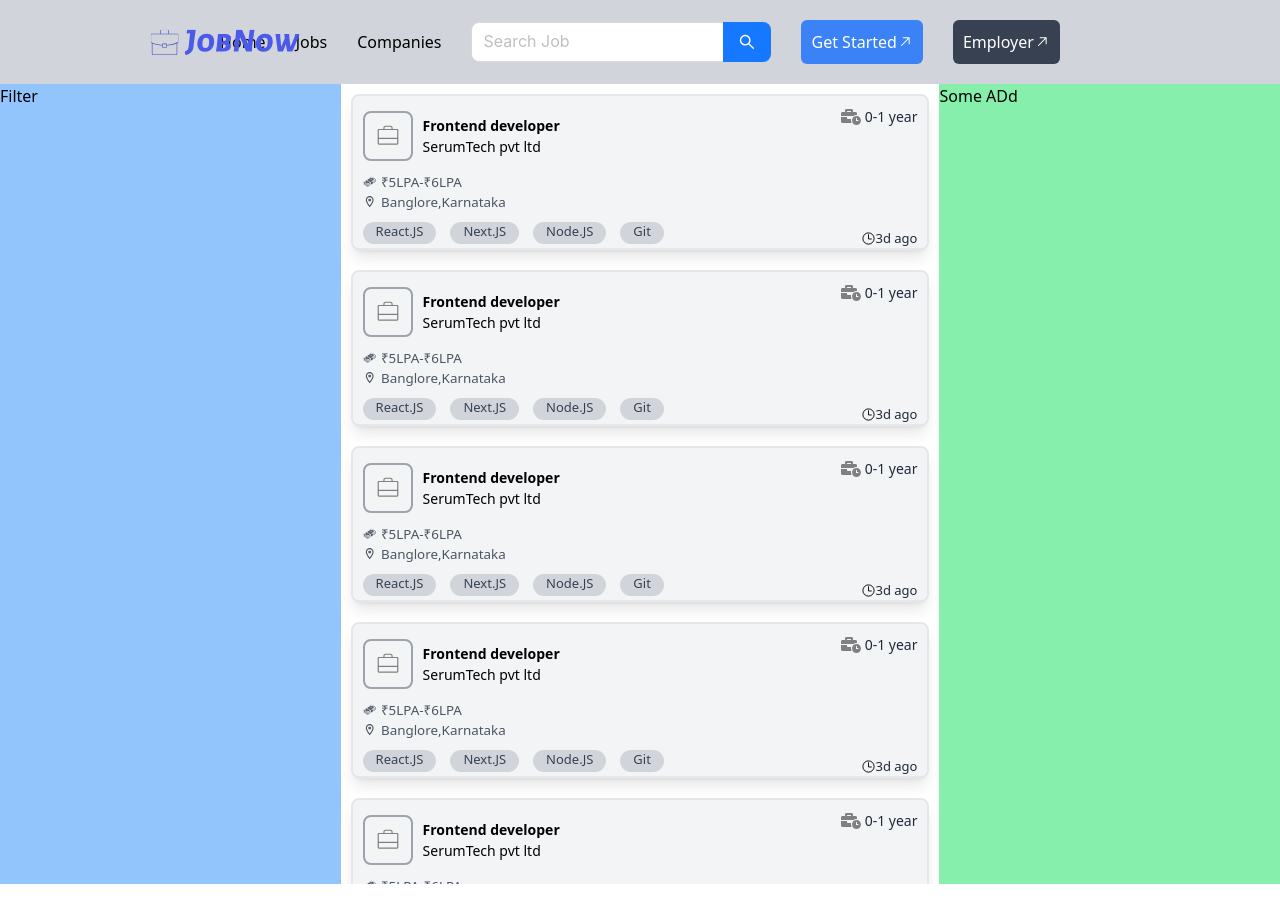
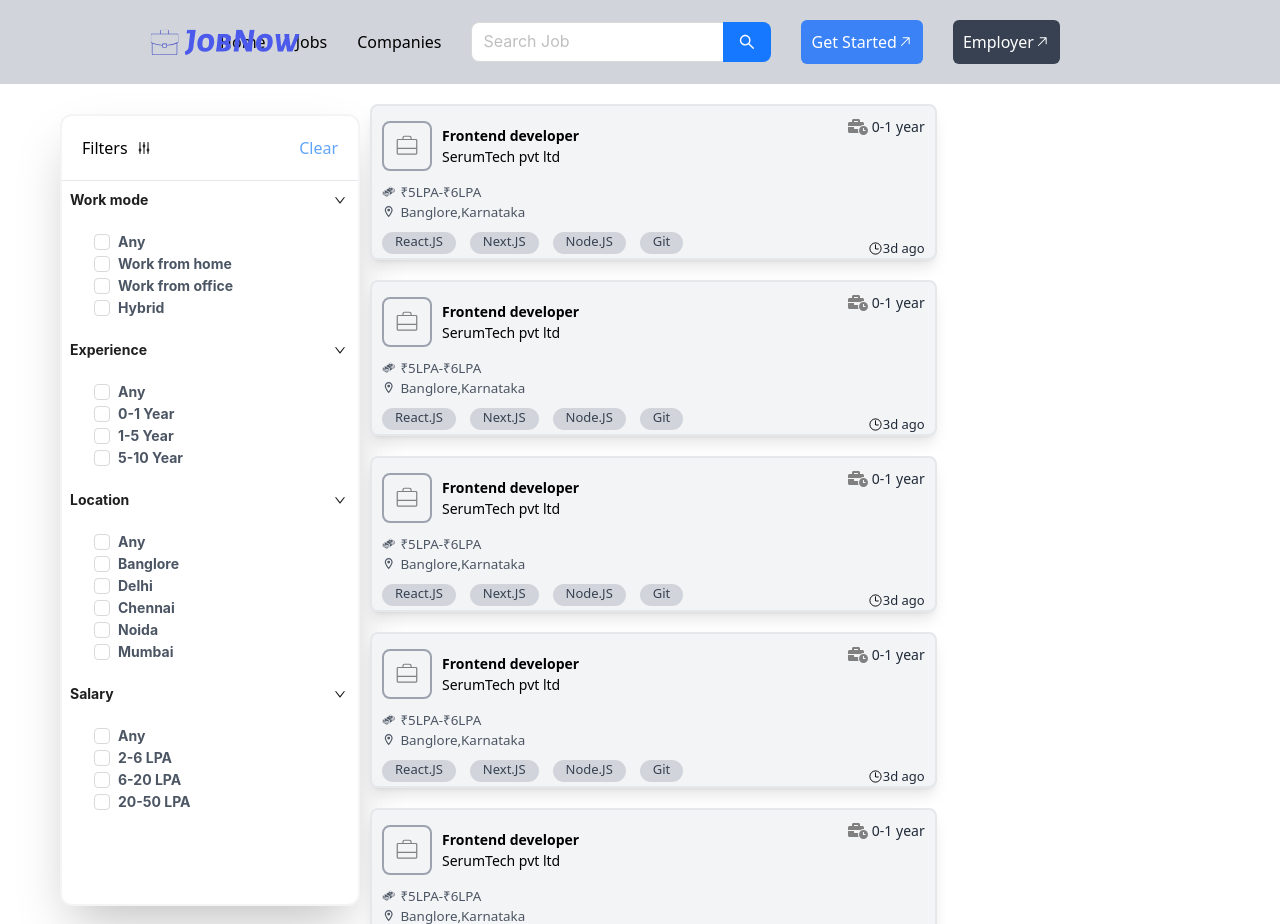
Before and after one commit to ShreeramNew/job-portal-typescript, a Next.js app: page /main/jobs in a window 1280 px wide. Before the commit the page ends 884 px from the top, so only its background shows below. Built offline with nearby package versions, Linux system fonts and the light colour scheme.

Commit message:
filter card is completed

```diff
--- a/src/app/main/jobs/page.tsx
+++ b/src/app/main/jobs/page.tsx
@@ -1,4 +1,5 @@
 "use client";
+import FilterCard from "@/components/cards/FilterCard";
 import JobPostCard from "@/components/cards/JobPostCard";
 import NoResult from "@/components/caseHandlers/NoResult";
 import { pushResult } from "@/features/SearchSlice";
@@ -21,20 +22,19 @@ export default function Page() {
 
 const ListOfJobs = () => {
    return (
-      <div className=" flex justify-center items-center overflow-hidden">
-         <div className=" flex flex-col w-[400px] bg-blue-300 h-[100vh]">Filter</div>
-         <div className=" flex flex-col w-[700px] h-[100vh] gap-[20px] overflow-y-scroll p-[10px]">
+      <div className=" flex justify-center items-center overflow-hidden ">
+         <div className=" hidden md:flex lg:flex flex-col w-[400px] h-[110vh] relative pt-[60px]">
+           <FilterCard/>
+         </div>
+         <div className=" flex flex-col w-[700px] h-[110vh] gap-[20px] overflow-y-scroll p-[10px] md:pt-[60px] lg:pt-[60px]">
             <JobPostCard />
             <JobPostCard />
             <JobPostCard />
             <JobPostCard />
             <JobPostCard />
             <JobPostCard />
-
-
-
-         </div>
-         <div className=" flex flex-col w-[400px] bg-green-300 h-[100vh]">Some ADd</div>
+.         </div>
+         <div className=" hidden md:flex lg:flex flex-col w-[400px] h-[110vh]"></div>
       </div>
    );
 };
--- /dev/null
+++ b/src/components/cards/FilterCard.tsx
@@ -0,0 +1,108 @@
+import { HiOutlineAdjustmentsVertical } from "react-icons/hi2";
+import type { CollapseProps } from "antd";
+import { Collapse } from "antd";
+import { RiArrowRightSLine } from "react-icons/ri";
+
+const text = `
+  A dog is a type of domesticated animal.
+  Known for its loyalty and faithfulness,
+  it can be found as a welcome guest in many households across the world.
+`;
+
+import { Checkbox } from "antd";
+import type { CheckboxProps } from "antd";
+const onChange: CheckboxProps["onChange"] = (e) => {
+   console.log(`checked = ${e.target.checked}`);
+};
+
+const CheckboxContent = ({ title }: { title: string }) => {
+   return (
+      <div className=" w-full border- border-gray-900 px-[20px] text-blue-600">
+         <Checkbox onChange={onChange}>
+            <div className="text-gray-600">{title}</div>
+         </Checkbox>
+      </div>
+   );
+};
+
+const items: CollapseProps["items"] = [
+   {
+      key: "1",
+      label: "Work mode",
+      children: (
+         <div>
+            <CheckboxContent title="Any" />
+            <CheckboxContent title="Work from home" />
+            <CheckboxContent title="Work from office" />
+            <CheckboxContent title="Hybrid" />
+         </div>
+      ),
+   },
+   {
+      key: "2",
+      label: "Experience",
+      children: (
+         <div>
+            <CheckboxContent title="Any" />
+            <CheckboxContent title="0-1 Year" />
+            <CheckboxContent title="1-5 Year" />
+            <CheckboxContent title="5-10 Year" />
+         </div>
+      ),
+   },
+
+   {
+      key: "3",
+      label: "Location",
+      children: (
+         <div>
+            <CheckboxContent title="Any" />
+            <CheckboxContent title="Banglore" />
+            <CheckboxContent title="Delhi" />
+            <CheckboxContent title="Chennai" />
+            <CheckboxContent title="Noida" />
+            <CheckboxContent title="Mumbai" />
+         </div>
+      ),
+   },
+   {
+      key: "4",
+      label: "Salary",
+      children: (
+         <div>
+            <CheckboxContent title="Any" />
+            <CheckboxContent title="2-6 LPA" />
+            <CheckboxContent title="6-20 LPA" />
+            <CheckboxContent title="20-50 LPA" />
+         </div>
+      ),
+   },
+];
+
+export default function FilterCard() {
+   const onChange = (key: string | string[]) => {
+      console.log(key);
+   };
+   return (
+      <div className="w-[300px] h-[99vh] bg-white border-2 border-gray-100 ml-[60px] mt-[10px] shadow-2xl rounded-xl">
+         <div className=" flex justify-between items-center p-[20px] border-b- border-gray-800">
+            <div className=" flex justify-center items-center gap-[8px]">
+               <div>Filters</div>
+               <HiOutlineAdjustmentsVertical />
+            </div>
+            <div className="text-blue-400 cursor-pointer">Clear</div>
+         </div>
+         <hr />
+         <div className="font-bold">
+            <Collapse
+               items={items}
+               defaultActiveKey={["1", "2","3","4"]}
+               onChange={onChange}
+               expandIconPosition={"end"}
+               ghost={true}
+               size="small"
+            />
+         </div>
+      </div>
+   );
+}
--- a/src/components/cards/JobPostCard.tsx
+++ b/src/components/cards/JobPostCard.tsx
@@ -5,7 +5,7 @@ import { FaBusinessTime } from "react-icons/fa";
 import { IoTimeOutline } from "react-icons/io5";
 export default function JobPostCard() {
    return (
-      <div className=" w-full min-h-[156px] rounded-lg border-2 border-gray-200 flex justify-center items-center relative bg-gray-100 shadow-lg ">
+      <div className=" w-full min-h-[186px] md:min-h-[156px] lg:min-h-[156px] rounded-lg border-2 border-gray-200 flex justify-center items-center relative bg-gray-100 shadow-lg cursor-pointer ">
          <div className=" flex justify-center items-center gap-[10px] absolute left-[10px] top-[10%] ">
             <div className="border-2 w-[50px] h-[50px] border-gray-400 p-[10px] rounded-lg flex justify-center items-center">
                <PiSuitcaseSimpleLight size={70} color="gray" />
@@ -19,7 +19,7 @@ export default function JobPostCard() {
             <FaBusinessTime size={20} color="gray" />
             <div>0-1 year</div>
          </div>
-         <div className=" flex flex-col justify-start items-start  w-[300px] absolute left-[10px] top-[50%]">
+         <div className=" flex flex-col justify-start items-start  w-[300px] absolute left-[10px] top-[45%] md:top-[50%] lg:top-[50%]">
             <div className="flex gap-[5px] justify-center items-center text-[13.4px] text-gray-600">
                <GiMoneyStack />
                <div>₹5LPA-₹6LPA</div>
@@ -29,7 +29,7 @@ export default function JobPostCard() {
                <div>Banglore,Karnataka</div>
             </div>
          </div>
-         <div className=" w-full h-[30px] absolute bottom-0 overflow-hidden flex gap-[14px] items-center pl-[10px]">
+         <div className=" w-full h-[30px] absolute bottom-[20px] md:bottom-0 lg:bottom-0 overflow-hidden flex gap-[14px] items-center pl-[10px]">
             <SkillCard title="React.JS" />
             <SkillCard title="Next.JS" />
             <SkillCard title="Node.JS" />
```
